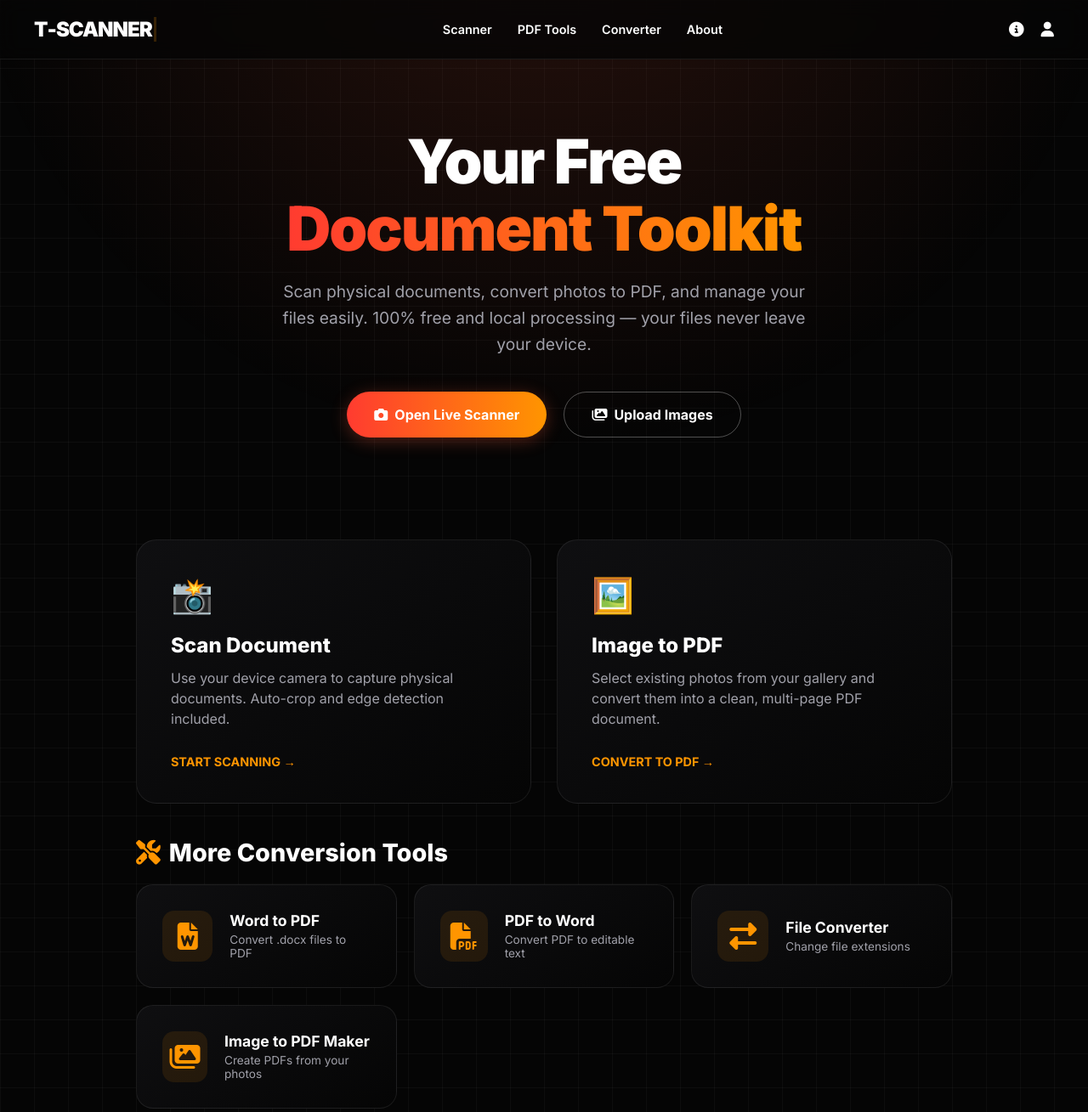
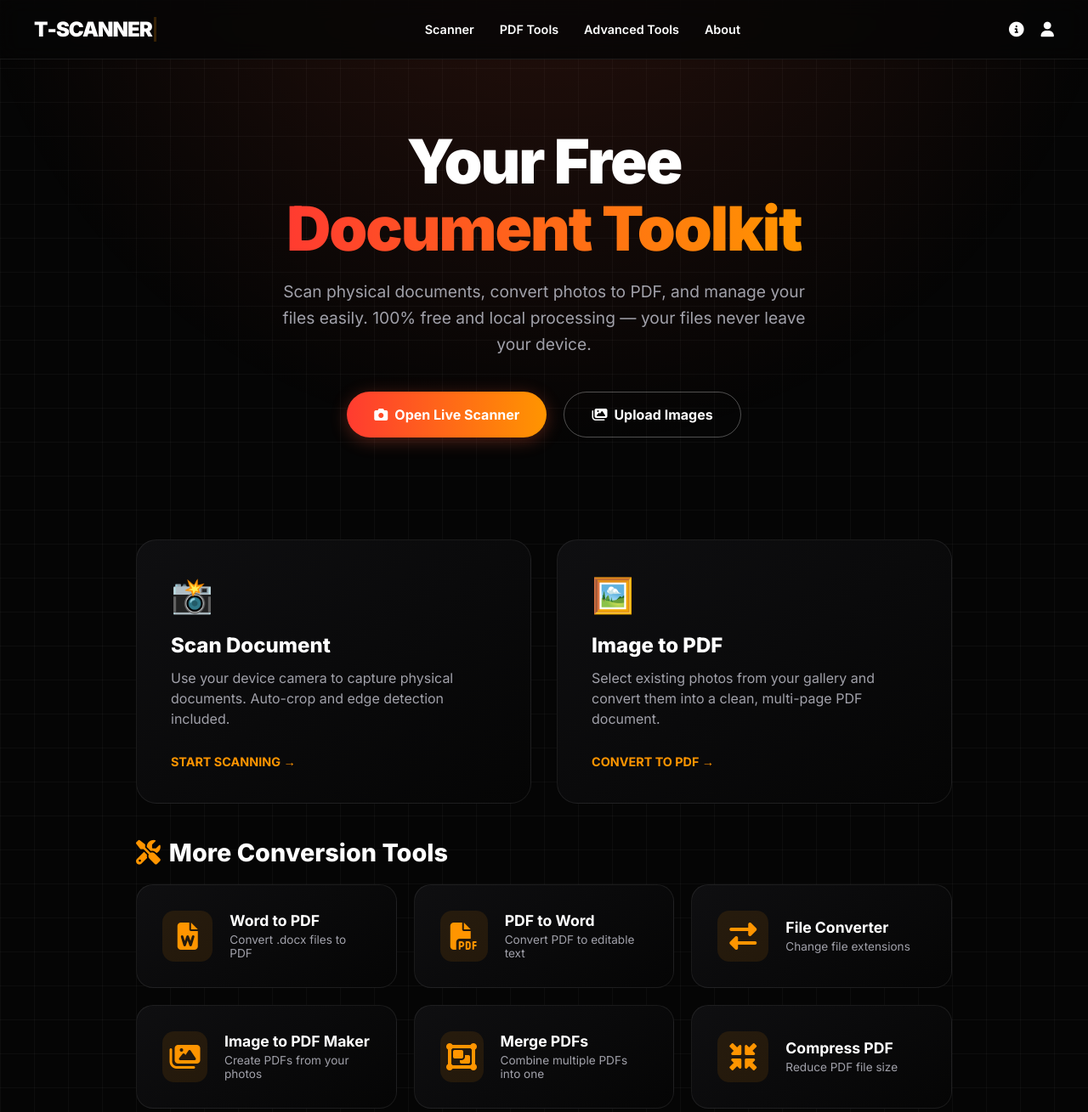
Before and after one commit to twarvisbadman-prog/twarvisscanner, a plain HTML site: page index.html in a window 1280 px wide. Shown: the top 1309 px of the page at 85% size. Drawn offline with nearby package versions, Linux system fonts and the light colour scheme.

Commit message:
Modify navigation and add PDF tools section
Updated navigation links and added new tools for PDF manipulation.

```diff
--- a/index.html
+++ b/index.html
@@ -566,9 +566,7 @@
         <div class="nav-brand">
             <img src="logo.png" alt="Logo" onerror="this.style.display='none';" />
             <div class="brand-text">
-                <!-- The prefix which expands (T or TWARVIS) -->
                 <span id="typePrefix">T</span>
-                <!-- The static suffix that never changes -->
                 <span>-SCANNER</span>
                 <span class="cursor"></span>
             </div>
@@ -576,7 +574,7 @@
         <div class="nav-links">
             <a href="scanner.html">Scanner</a>
             <a href="pdfconvert.html">PDF Tools</a>
-            <a href="pdfconvert.html">Converter</a>
+            <a href="tools.html">Advanced Tools</a>
             <a href="about.html">About</a>
         </div>
         <div class="nav-icons">
@@ -623,7 +621,7 @@
         </div>
     </div>
 
-    <!-- MORE TOOLS SECTION -->
+    <!-- MORE TOOLS SECTION (Updated) -->
     <div class="more-tools-section">
         <h2 class="section-title"><i class="fas fa-tools" style="color: var(--gradient-end);"></i> More Conversion Tools</h2>
         <div class="tools-grid">
@@ -660,6 +658,24 @@
                 <div class="tool-info">
                     <h4>Image to PDF Maker</h4>
                     <p>Create PDFs from your photos</p>
+                </div>
+            </a>
+
+            <!-- NEW: Merge PDFs (from tools.html) -->
+            <a href="tools.html" class="tool-card">
+                <div class="tool-icon"><i class="fas fa-object-group"></i></div>
+                <div class="tool-info">
+                    <h4>Merge PDFs</h4>
+                    <p>Combine multiple PDFs into one</p>
+                </div>
+            </a>
+
+            <!-- NEW: Compress PDF (from tools.html) -->
+            <a href="tools.html" class="tool-card">
+                <div class="tool-icon"><i class="fas fa-compress-arrows-alt"></i></div>
+                <div class="tool-info">
+                    <h4>Compress PDF</h4>
+                    <p>Reduce PDF file size</p>
                 </div>
             </a>
         </div>
@@ -863,6 +879,11 @@
                     if (loaded === galleryImages.length) {
                         pdf.save(`${name}.pdf`);
                         showToast(`Saved ${name}.pdf`, 'success');
+
+                        // Add to history
+                        const history = JSON.parse(localStorage.getItem('pdfHistory')) || [];
+                        history.unshift({ name: `${name}.pdf`, date: new Date().toLocaleDateString() });
+                        localStorage.setItem('pdfHistory', JSON.stringify(history.slice(0, 5)));
                     }
                 };
                 img.src = dataUrl;
```
